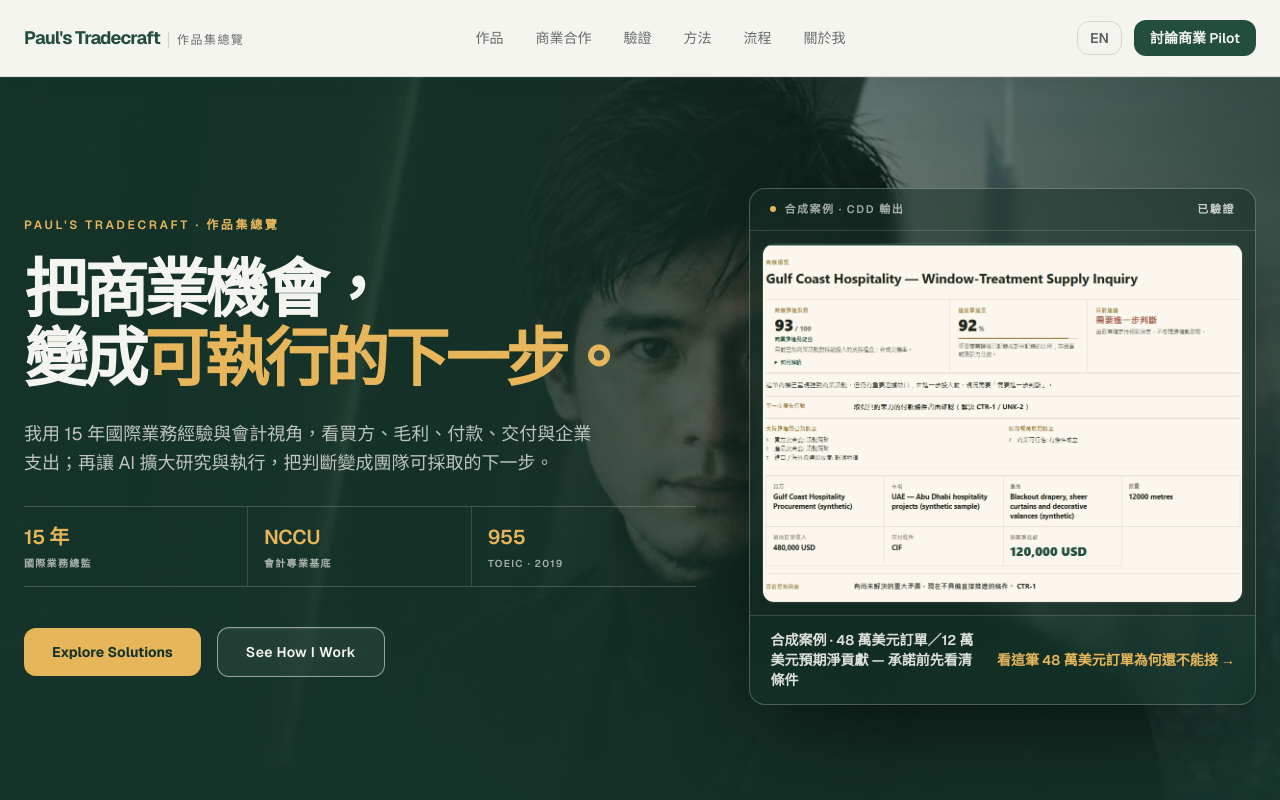
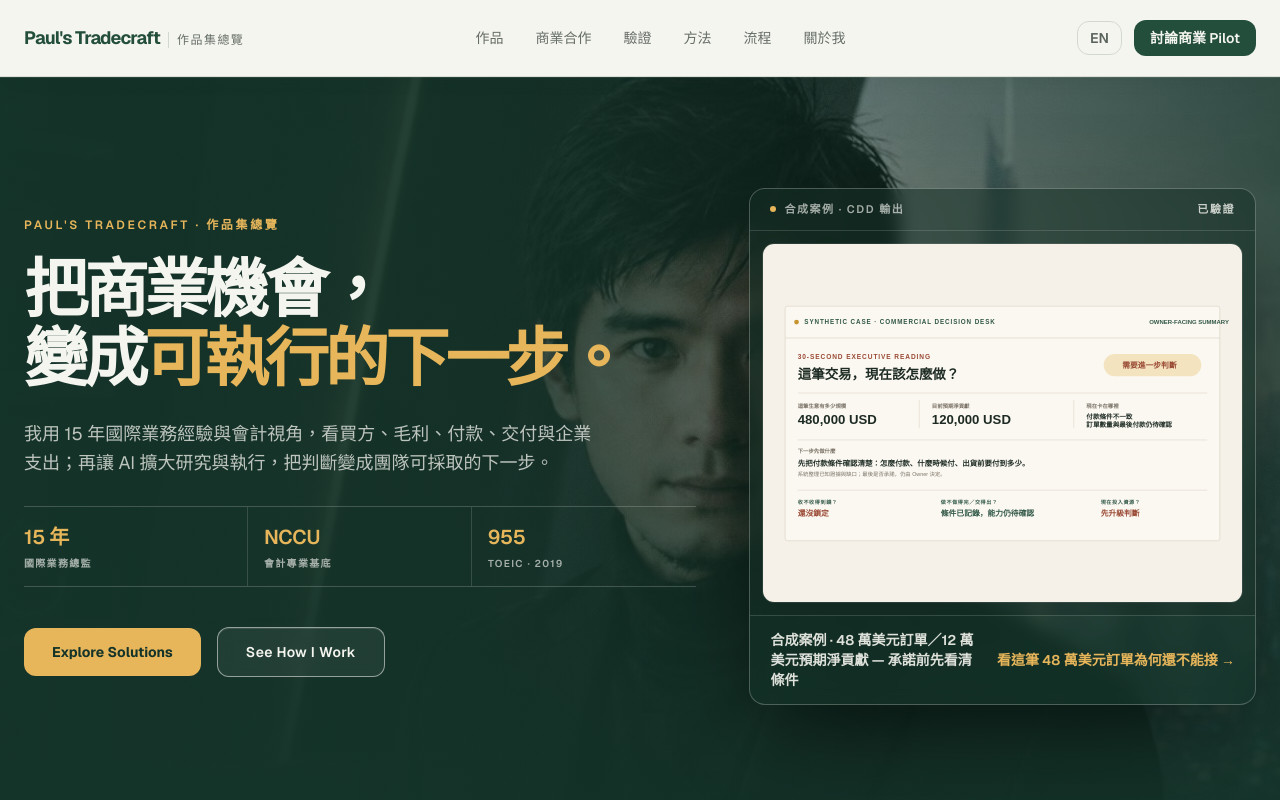
Before and after one commit to apchen1978/pauls-tradecraft, a React (Vite) app: page / in a window 1280 px wide. Shown: the top 800 px of the page. Built offline with nearby package versions, Linux system fonts and the light colour scheme.

Commit message:
feat(portfolio): clarify CDD cover and market-entry role

```diff
--- a/src/components/Hero.jsx
+++ b/src/components/Hero.jsx
@@ -13,8 +13,8 @@ export default function Hero() {
   // 畫面分工（Astra ①）：Hero 展示「最後得到什麼」——合成案例的
   // Executive Deal Snapshot 輸出特寫；Featured Work 卡保留工作區畫面「怎麼完成」。
   const snapshotSrc = lang === "zh"
-    ? "/images/cdd-executive-snapshot-zh-v02.png"
-    : "/images/cdd-executive-snapshot-en-v02.png";
+    ? "/images/cover-commercial-decision-desk.svg"
+    : "/images/cover-commercial-decision-desk-en.svg";
   return (
     <section id="top" className="relative isolate overflow-hidden bg-pine text-bone shadow-[0_28px_80px_-56px_rgba(20,51,41,0.9)]">
       <div aria-hidden className="absolute inset-0">
--- a/src/components/Works.jsx
+++ b/src/components/Works.jsx
@@ -406,6 +406,7 @@ function FeaturedSystem({ work }) {
   const { lang, t } = useLang();
   const featuredRef = useRef(null);
   const copy = work[lang];
+  const cover = typeof work.cover === "string" ? work.cover : work.cover?.[lang];
   const linkLabel = typeof work.linkLabel === "string" ? work.linkLabel : work.linkLabel?.[lang];
   // Astra P0-2：主入口先看完成範例；已理解用途的人可用第二入口評估自己的商機。
   const secondaryLabel = work.secondaryLinkLabel
@@ -535,7 +536,7 @@ function FeaturedSystem({ work }) {
               <span>Featured Work</span>
               <span className="text-forest">{t.works.statusVerified}</span>
             </div>
-            <img src={work.cover} alt={work.imageAlt[lang]} loading="eager" className="aspect-[16/9] h-full w-full object-cover object-top transition-transform duration-700 group-hover:scale-[1.015]" />
+            <img src={cover} alt={work.imageAlt[lang]} loading="eager" className="aspect-[16/9] h-full w-full object-cover object-top transition-transform duration-700 group-hover:scale-[1.015]" />
           </div>
           <span className="absolute bottom-7 right-7 rounded-field bg-ink/90 px-3 py-2 text-xs font-semibold text-bone opacity-0 shadow-lg transition-opacity group-hover:opacity-100 group-focus-within:opacity-100">{linkLabel} →</span>
         </a>
@@ -588,6 +589,7 @@ export default function Works() {
 
   const renderCard = (w, i, sectionIndex) => {
     const copy = lang === "zh" ? w.zh : w.en;
+    const cover = typeof w.cover === "string" ? w.cover : w.cover?.[lang];
     const linkLabel = typeof w.linkLabel === "string" ? w.linkLabel : w.linkLabel?.[lang];
     const secondaryLabel = typeof w.secondaryLinkLabel === "string" ? w.secondaryLinkLabel : w.secondaryLinkLabel?.[lang];
     const Icon = w.icon ? iconMap[w.icon] : null;
@@ -624,10 +626,10 @@ export default function Works() {
          className={`group flex scroll-mt-28 flex-col overflow-hidden rounded-card border surface-paper transition-[border-color,transform,box-shadow] duration-300 hover:-translate-y-0.5 hover:border-forest/35 hover:shadow-[0_24px_48px_-32px_rgba(20,51,41,0.62)] ${isPrimary ? "border-forest/35 bg-forest/[0.025]" : "border-line"} ${spanClass} ${w.link ? "" : "cursor-pointer"}`}
       >
         <Wrapper {...wrapperProps} className="flex flex-1 flex-col">
-          {w.cover ? (
+          {cover ? (
             <div className="overflow-hidden bg-ink/[0.04]">
               <img
-                src={w.cover}
+                src={cover}
                 alt={w.imageAlt[lang]}
                 loading={sectionIndex === 0 && i < 3 ? "eager" : "lazy"}
                 className={`aspect-[16/9] w-full ${w.imageFit === "contain" ? "object-contain p-6" : "object-cover object-top"} transition-transform duration-500 group-hover:scale-[1.02]`}
--- a/src/data/works.js
+++ b/src/data/works.js
@@ -1048,7 +1048,7 @@ export const works = [
     imageAlt: { zh: "AI 原生市場開發研究案例：6 到 0 到 4 的方法修正", en: "AI-Native Market Entry method case: the 6 to 0 to 4 correction" },
     marketEntry: {
       zh: {
-        signalLabel: "市場開發研究案例",
+        signalLabel: "海外商業開發的證據案例",
         hero: "相關，不等於值得追。",
         heroSupport: "找到相關公司不難；證明它值得投入商業時間，才是真正的工作。",
         caseArcLabel: "研究弧線",
@@ -1075,7 +1075,7 @@ export const works = [
         lesson: "它沒有把名單變成更漂亮的答案，而是把「誰值得追」改寫成一個可以被證據檢查的問題。",
       },
       en: {
-        signalLabel: "Market-entry research case",
+        signalLabel: "Global business development evidence case",
         hero: "Relevant does not mean worth pursuing.",
         heroSupport: "Finding relevant companies is easy. Proving they deserve commercial attention is the real work.",
         caseArcLabel: "Research arc",
@@ -1105,13 +1105,13 @@ export const works = [
     zh: {
       title: "AI 原生市場開發",
       desc: "用公開證據提高商機研究的品質：先分清相關市場角色，再判斷是否存在值得投入的商業取得路徑。",
-      tag: "市場開發 · 公開證據 · 方法案例",
+      tag: "海外商業開發 · 公開證據 · 證據案例",
       caseSummary: "一個關於如何發現並修正商業誤判的研究案例：相關市場參與者，不等於有理由被當成可能買家。",
     },
     en: {
       title: "AI-Native Market Entry",
       desc: "Evidence-aware opportunity discovery: separate relevant market roles before deciding whether a commercial acquisition path deserves attention.",
-      tag: "Market entry · Public evidence · Method case",
+      tag: "Global business development · Public evidence · Evidence case",
       caseSummary: "A research case in detecting and correcting commercial false positives: a relevant market participant is not automatically a plausible buyer.",
     },
     case: {
@@ -1264,8 +1264,8 @@ export const works = [
     id: "commercial-decision-desk",
     featuredRank: 1,
     section: "commercial",
-    cover: "/images/cover-commercial-decision-desk.png",
-    imageAlt: { zh: "Commercial Decision Desk 決策支援介面", en: "Commercial Decision Desk decision-support interface" },
+    cover: { zh: "/images/cover-commercial-decision-desk.svg", en: "/images/cover-commercial-decision-desk-en.svg" },
+    imageAlt: { zh: "商務決策工作台的合成高階摘要：48 萬美元商機、12 萬美元預期淨貢獻與付款條件缺口", en: "Commercial Decision Desk synthetic executive reading: a USD 480k opportunity, USD 120k expected contribution, and unresolved payment terms" },
     span: "md:col-span-2",
     icon: "briefcase",
     verified: true,
```
Also changed, not shown: public/images/cover-commercial-decision-desk-en.svg (added), public/images/cover-commercial-decision-desk.svg (added).
